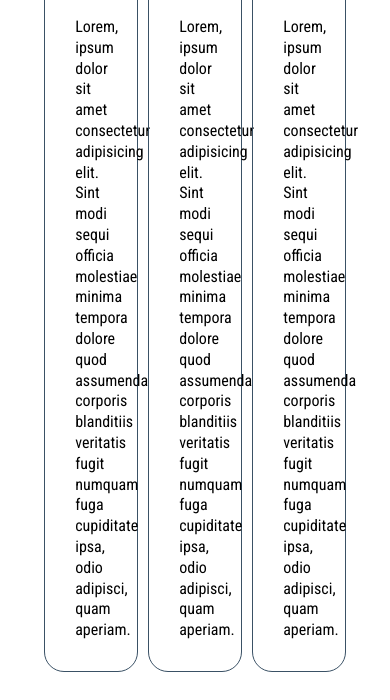
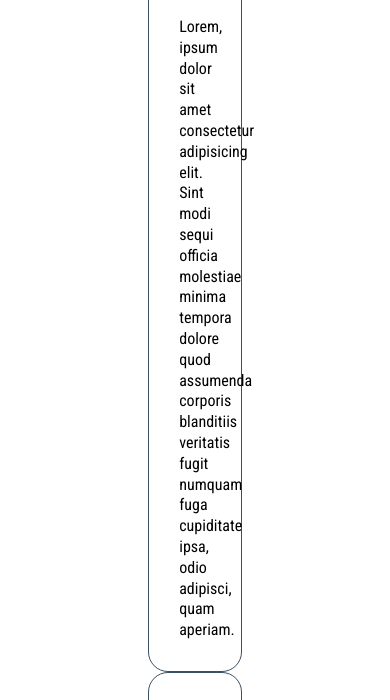
Before and after one commit to antoniojonilei/mario-kart, a plain HTML site: page index.html in a window 390 px wide. Shown: the part 923-1623 px from the top of the page. Drawn offline with Linux system fonts and the light colour scheme.

Commit message:
Update responsive.css

```diff
--- a/assets/css/responsive.css
+++ b/assets/css/responsive.css
@@ -71,6 +71,10 @@
         margin-top: 5px;
         font-size: 0.8em;
      }
+
+     .sections {
+        flex-direction: column;
+    }
 }
 
 @media screen and (max-width: 680px) {
```
